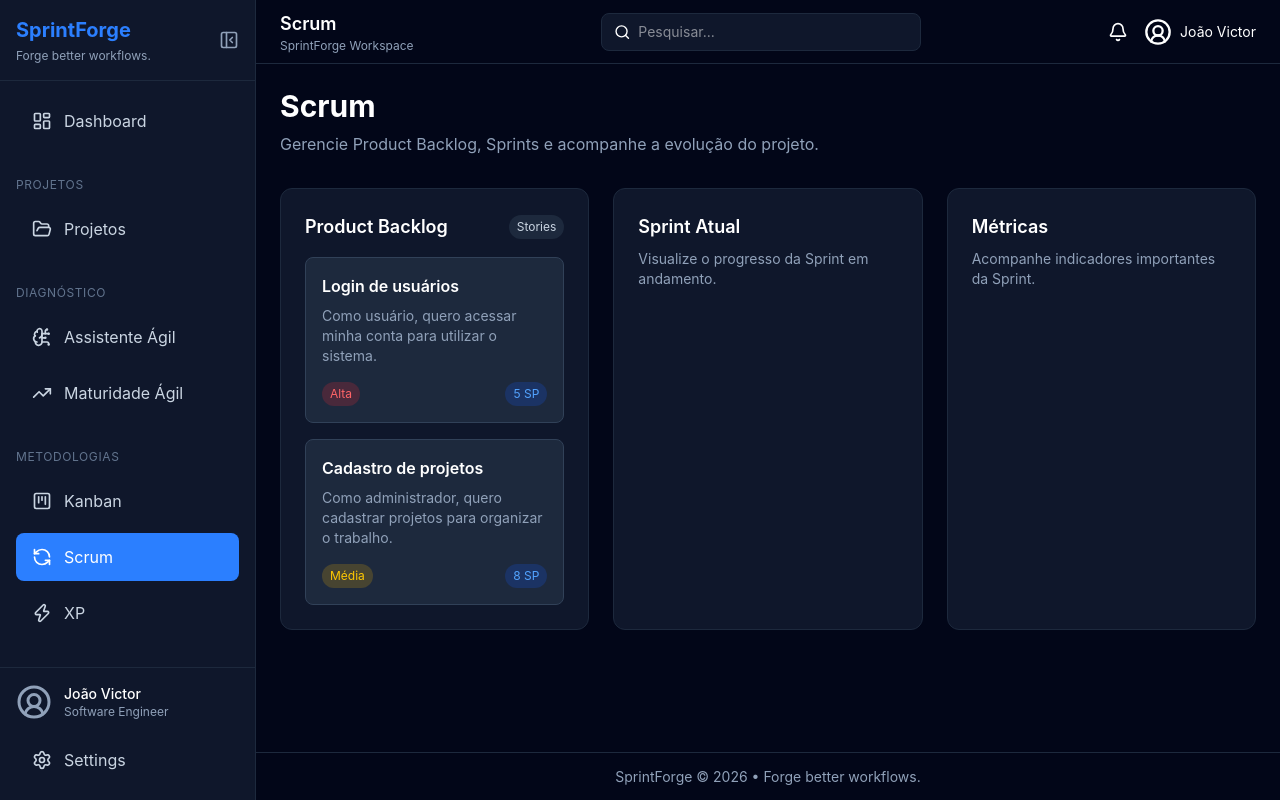
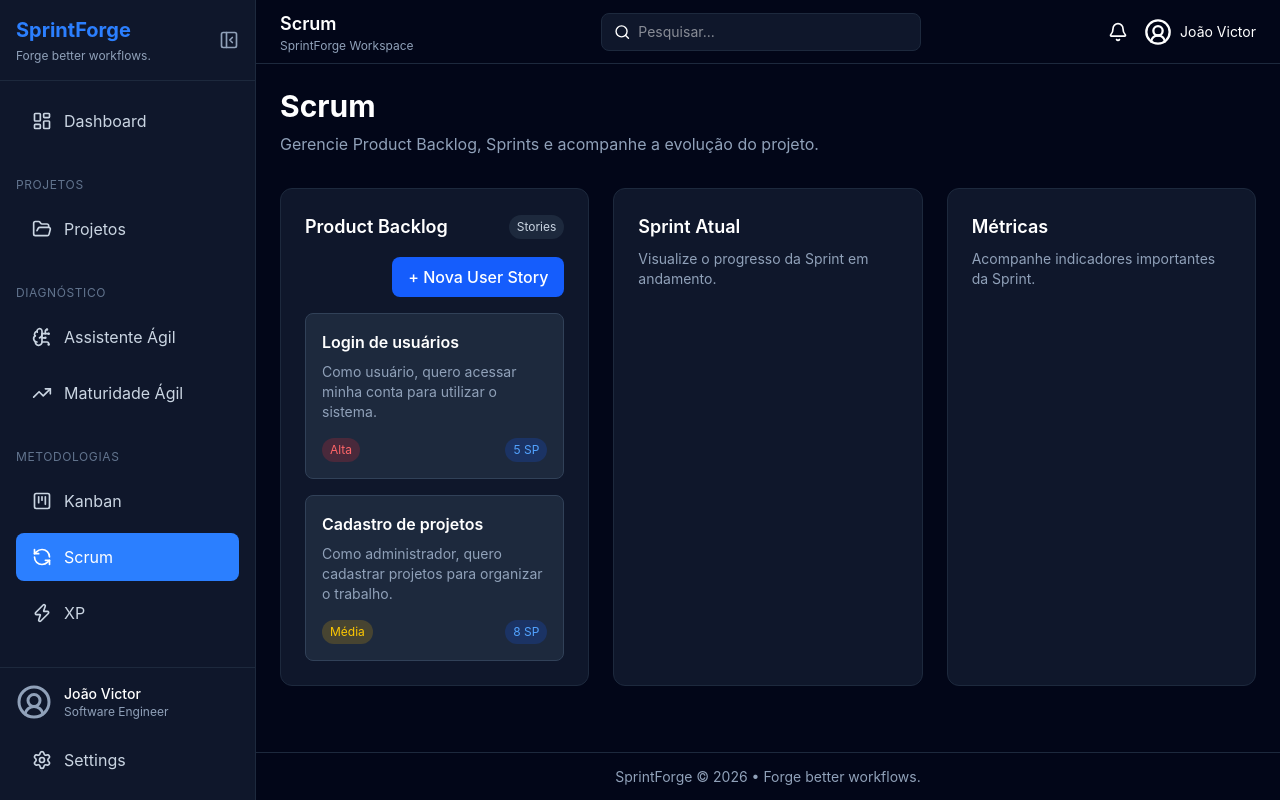
Before and after one commit to dev-joaovb/sprintforge, a React (Vite) app in the folder frontend/: page /scrum in a window 1280 px wide. Built offline with nearby package versions, Linux system fonts and the light colour scheme.

Commit message:
Sprint 9, SCRUM: Product Backlog

```diff
--- a/frontend/src/features/scrum/components/ProductBacklog.jsx
+++ b/frontend/src/features/scrum/components/ProductBacklog.jsx
@@ -1,9 +1,44 @@
 import { useScrum } from "../../../context/ScrumContext";
+import { useState } from "react";
+
+import StoryModal from "./StoryModal";
 import UserStoryCard from "./UserStoryCard";
 
 const ProductBacklog = () => {
   const { stories } = useScrum();
+  const [modalOpen, setModalOpen] = useState(false);
+
+  const [selectedStory, setSelectedStory] = useState(null);
+
+  const handleNewStory = () => {
+    setSelectedStory(null);
+    setModalOpen(true);
+  };
+
+  const handleEditStory = (story) => {
+    setSelectedStory(story);
+    setModalOpen(true);
+  };
+
   return (
+    <>
+      <div className="flex justify-end mb-4">
+        <button
+          onClick={handleNewStory}
+          className="
+          bg-blue-600
+          hover:bg-blue-700
+          transition
+          px-4
+          py-2
+          rounded-lg
+          font-medium
+        "
+        >
+          + Nova User Story
+        </button>
+      </div>
+
       <div
         className="
         flex
@@ -15,9 +50,22 @@ const ProductBacklog = () => {
           <UserStoryCard
             key={story.id}
             story={story}
+            onClick={handleEditStory}
           />
         ))}
       </div>
+
+      <StoryModal
+        open={modalOpen}
+        story={selectedStory}
+        onClose={() => {
+          setSelectedStory(null);
+          setModalOpen(false);
+        }}
+        onSave={() => {}}
+        onDelete={() => {}}
+      />
+    </>
   );
 };
 
```
Lines whose indentation alone changed are shown as unchanged.
